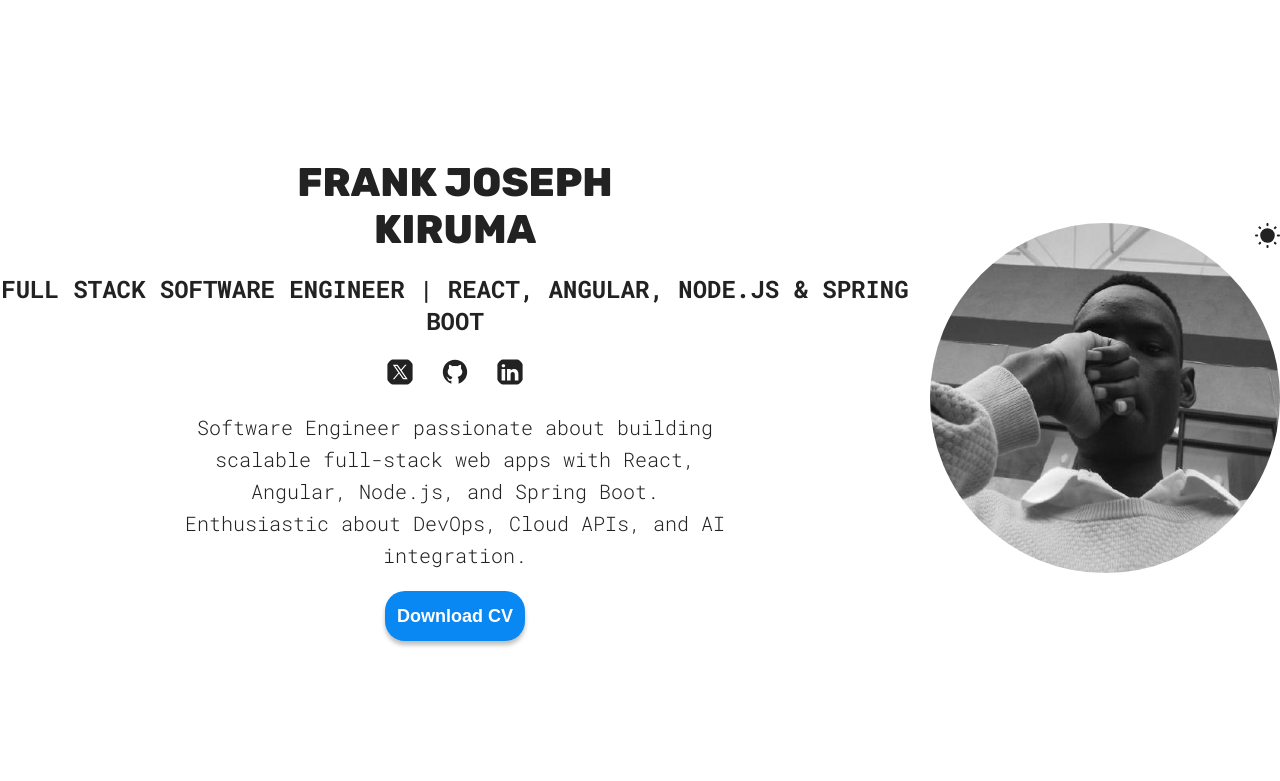
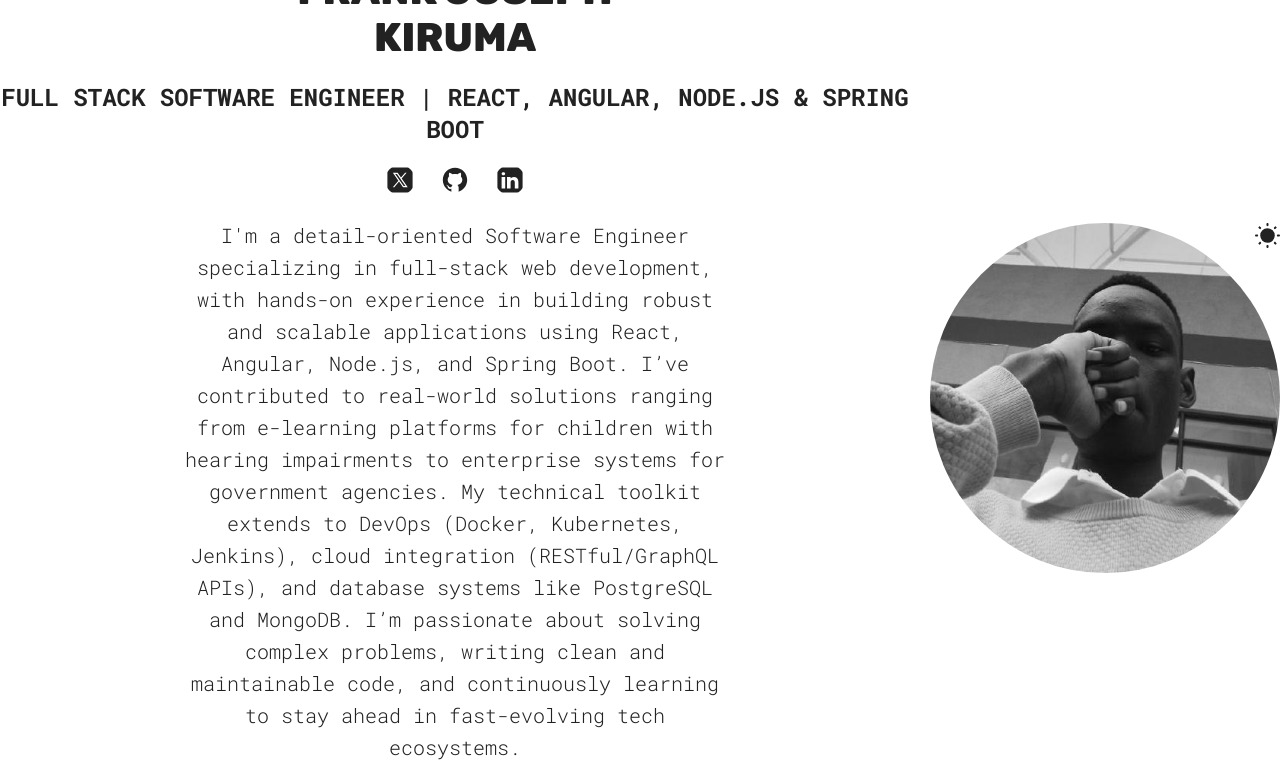
Before and after one commit to kiruma05/kiruma-Portofolio, a React (Vite) app: page / in a window 1280 px wide. Shown: the top 781 px of the page. Built offline with nearby package versions, Linux system fonts and the light colour scheme.

Commit message:
added some more descriptions on my self

```diff
--- a/src/sections/Hero/Hero.jsx
+++ b/src/sections/Hero/Hero.jsx
@@ -54,8 +54,9 @@ function Hero() {
           </a>
         </span>
         <p className={styles.description}>
-          Software Engineer passionate about building scalable full-stack web apps with React, Angular, Node.js, and Spring Boot. Enthusiastic about DevOps, Cloud APIs, and AI integration.
-        </p>
+  I'm a detail-oriented Software Engineer specializing in full-stack web development, with hands-on experience in building robust and scalable applications using React, Angular, Node.js, and Spring Boot. I’ve contributed to real-world solutions ranging from e-learning platforms for children with hearing impairments to enterprise systems for government agencies. My technical toolkit extends to DevOps (Docker, Kubernetes, Jenkins), cloud integration (RESTful/GraphQL APIs), and database systems like PostgreSQL and MongoDB. I’m passionate about solving complex problems, writing clean and maintainable code, and continuously learning to stay ahead in fast-evolving tech ecosystems.
+</p>
+
         <a href={CV} download>
           <button className="hover">Download CV</button>
         </a>
```
